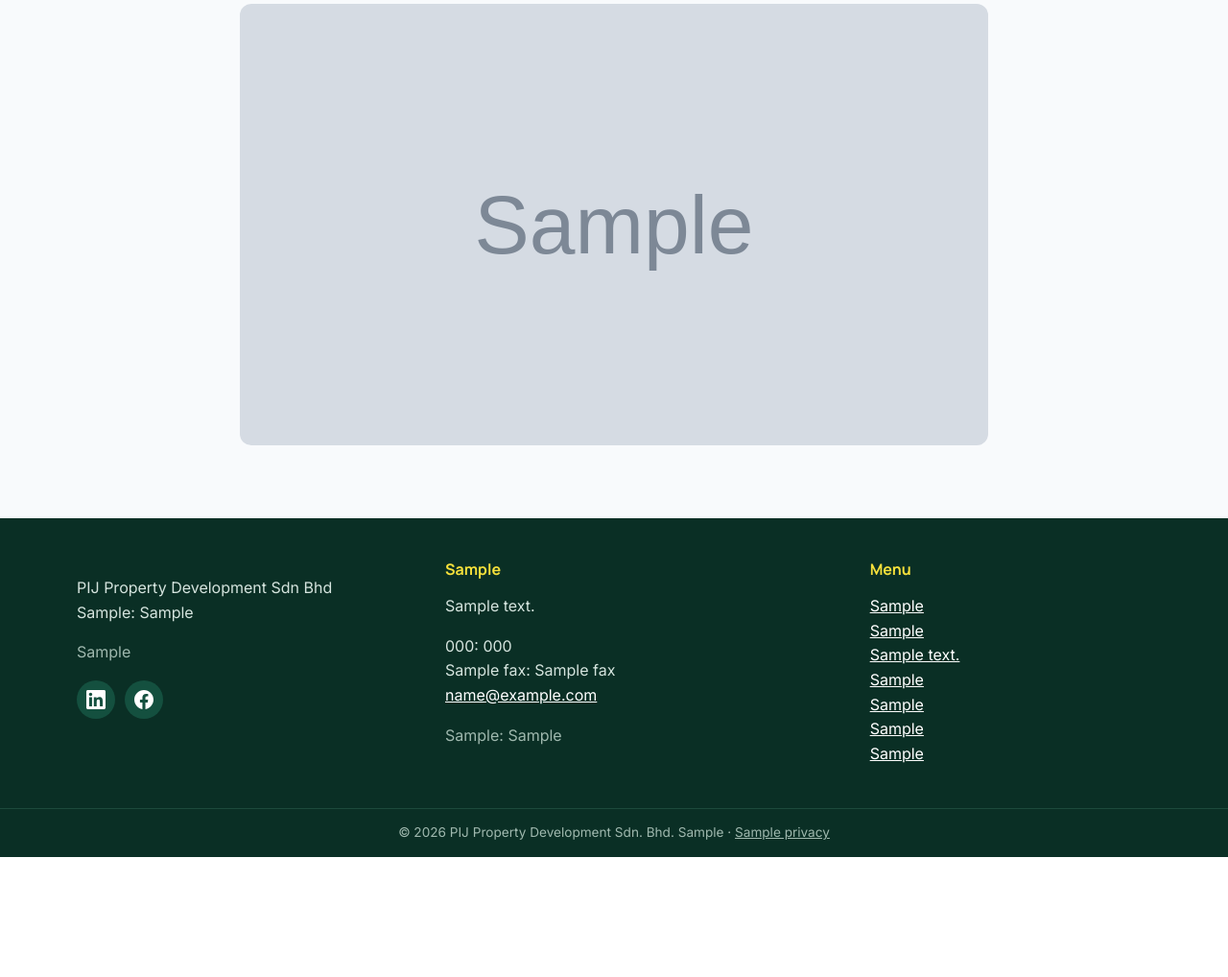
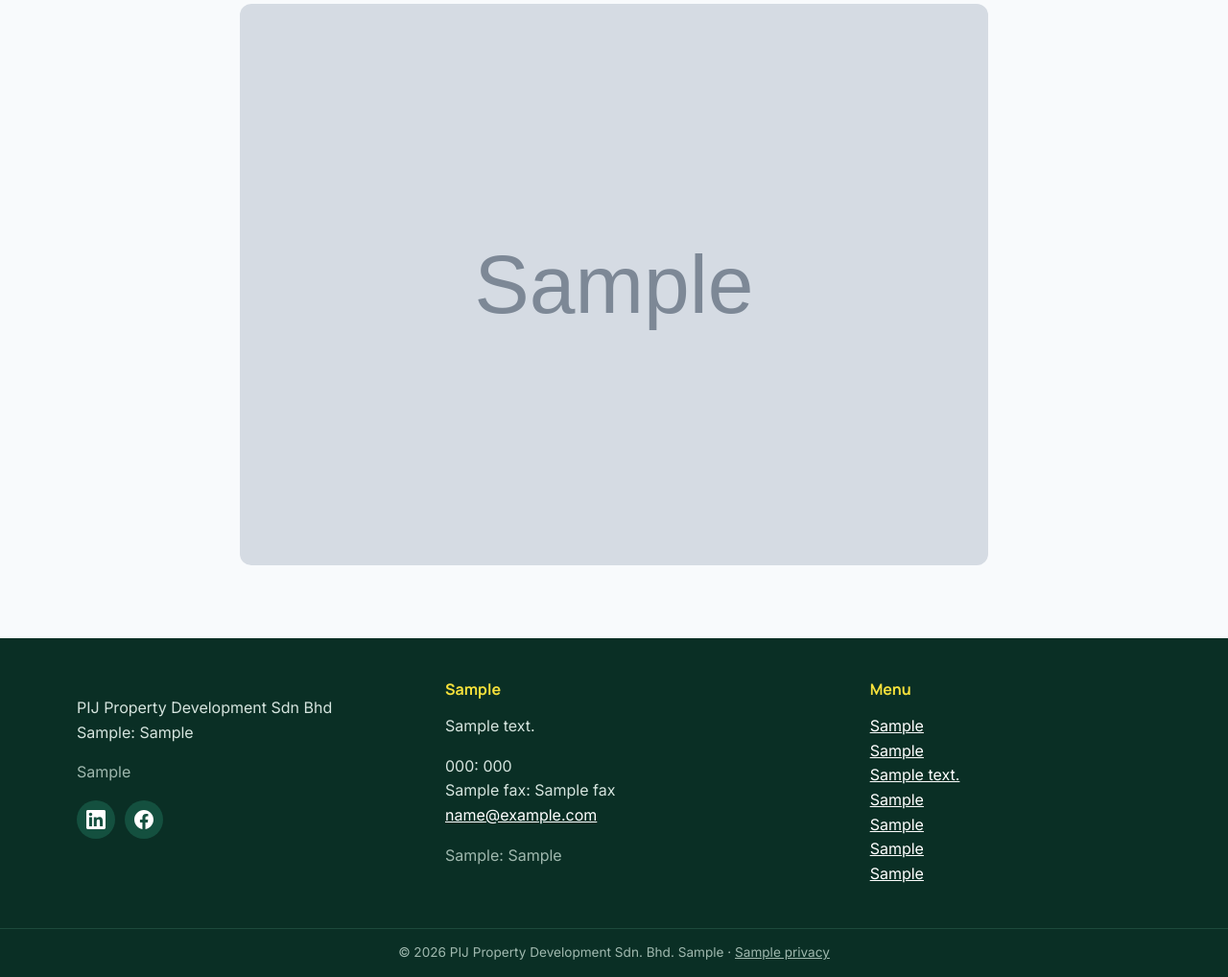
Before and after one commit to zaephaer/pij-property, a Node project: template views/news_item.ejs in a window 1280 px wide. Shown: the part 225-1243 px from the top of the page at 96% size. Before the commit the page ends 1118 px from the top, so only its background shows below. Run offline with Node 20 templates, Linux system fonts and the light colour scheme; the template is opened without the code that fills it: most values are stand-ins (such as "Sample title", 1, 10 or a date in 2020); grey boxes marked "Sample" are stand-in pictures.

Commit message:
News: show full article image instead of cropping
Co-Authored-By: Claude Sonnet 5.5 <noreply@anthropic.com>

```diff
--- a/public/css/site.css
+++ b/public/css/site.css
@@ -83,6 +83,7 @@ h1,h2,h3,h4,.brand,.btn,.stats b{font-family:Manrope,Inter,sans-serif;line-heigh
 .prose h2{margin-top:32px}
 .pre{white-space:pre-line}
 .hero-img{border-radius:var(--r);margin-bottom:20px;width:100%;max-height:460px;object-fit:cover}
+.hero-img--full{max-height:none;height:auto;object-fit:contain}
 .gal{display:grid;grid-template-columns:repeat(auto-fill,minmax(200px,1fr));gap:10px;margin-top:20px}
 .gal img{border-radius:10px;height:150px;width:100%;object-fit:cover}
 .facts{display:grid;grid-template-columns:auto 1fr;gap:8px 16px;background:#fff;border:1px solid var(--t);border-radius:var(--r);padding:18px;margin:0 0 24px}
--- a/views/news_item.ejs
+++ b/views/news_item.ejs
@@ -2,7 +2,7 @@
 <section class="page-h"><div class="wrap"><p class="crumb"><a href="<%= base %>/berita"><%= S.nav_news %></a></p>
   <h1><%= pick(n,'title') %></h1><p class="muted"><%= date(n.published_at) %></p></div></section>
 <section class="sec"><div class="wrap prose">
-  <% if (n.image) { %><img class="hero-img" src="<%= n.image %>" alt=""><% } %>
+  <% if (n.image) { %><img class="hero-img hero-img--full" src="<%= n.image %>" alt=""><% } %>
   <div class="pre"><%= pick(n,'body') %></div>
 </div></section>
 <%- include('partials/foot') %>
```
